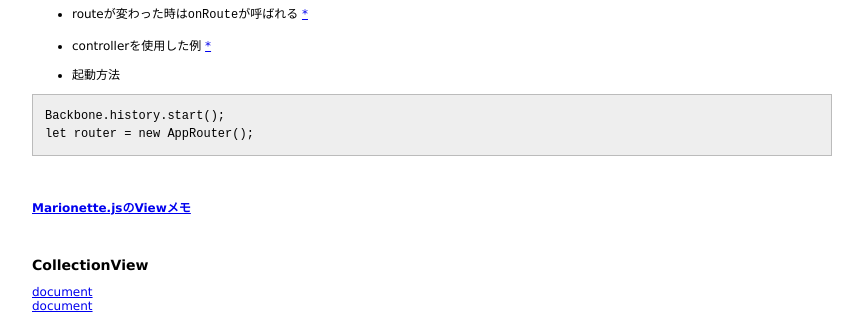
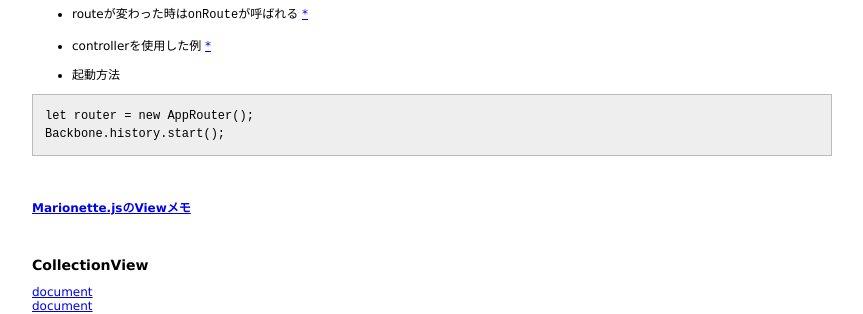
Before and after one commit to 38elements/38elements.github.com, a Jekyll site: the page built from _posts/2016-09-11-backbone_marionette.md, in a window 1280 px wide and 900 px high. Shown: the part 379-693 px from the top of the window, without its empty margins (208-1071 px from the left). Built offline with Jekyll 4.4.1, drawn with Linux system fonts in a browser that asks for light colours.

````diff
--- a/_posts/2016-09-11-backbone_marionette.md
+++ b/_posts/2016-09-11-backbone_marionette.md
@@ -28,8 +28,8 @@ title: Marionette.jsメモ
 * 起動方法
 
 ```
+let router = new AppRouter();
 Backbone.history.start();
-let router = new AppRouter();
 ```
 <br>
 
````
